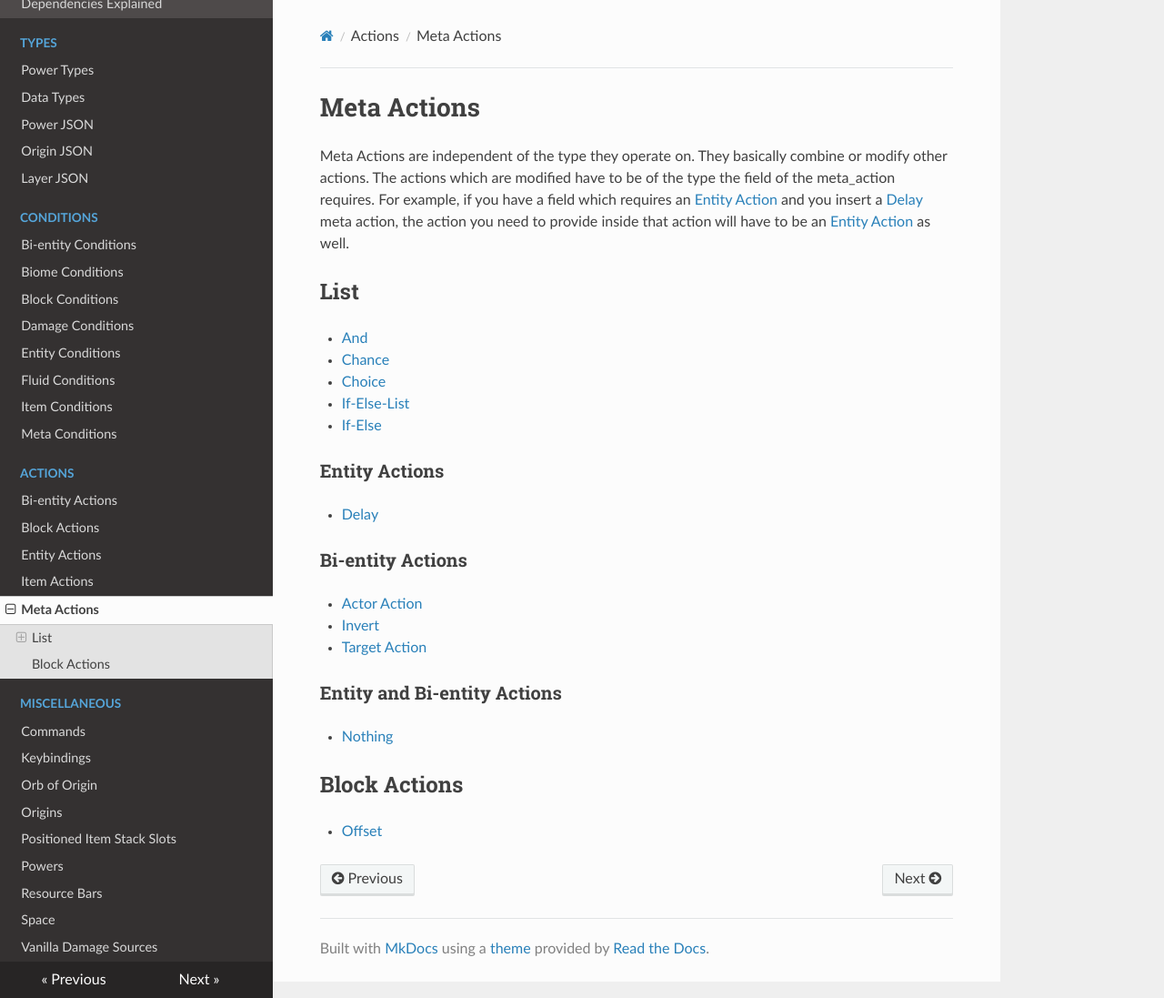
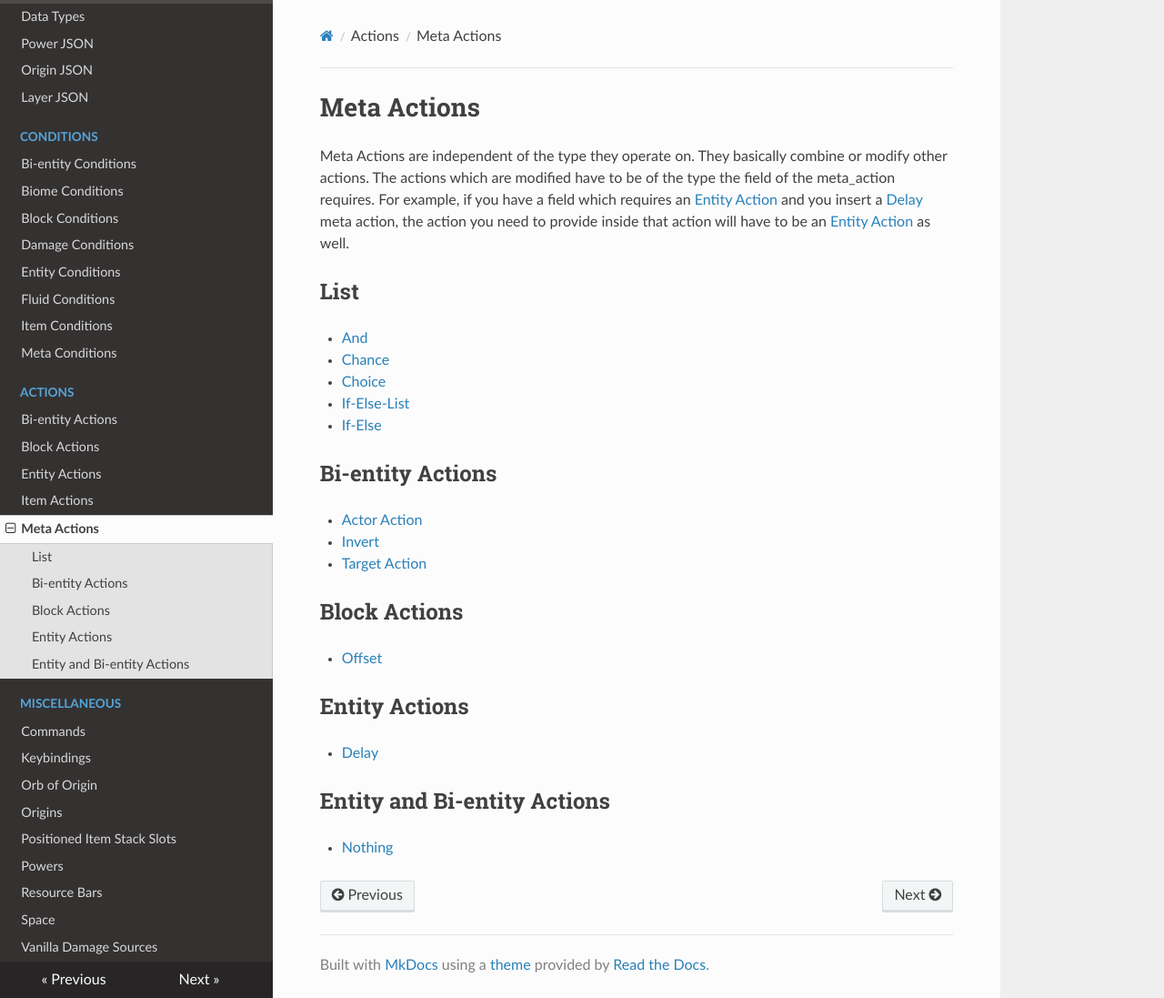
Before and after one commit to apace100/origins-docs, an MkDocs documentation site: the page built from docs/meta_actions.md, in a window 1280 px wide and 1097 px high. Shown: the whole window at 91% size. Built offline with MkDocs 1.6.1, drawn with Linux system fonts in a browser that asks for light colours; nearby versions of some CDN libraries.

Commit message:
Sorted stuff in `meta_*.md` docs

```diff
--- a/docs/meta_actions.md
+++ b/docs/meta_actions.md
@@ -14,20 +14,21 @@ Meta Actions are independent of the type they operate on. They basically combine
 * [If-Else-List](meta_actions/if_else_list.md)
 * [If-Else](meta_actions/if_else.md)
 
-### Entity Actions
 
-* [Delay](meta_actions/delay.md)
-
-### Bi-entity Actions
+## Bi-entity Actions
 
 * [Actor Action](meta_actions/actor_action.md)
 * [Invert](meta_actions/invert.md)
 * [Target Action](meta_actions/target_action.md)
 
-### Entity and Bi-entity Actions
-
-* [Nothing](meta_actions/nothing.md)
-
 ## Block Actions
 
 * [Offset](meta_actions/offset.md)
+
+## Entity Actions
+
+* [Delay](meta_actions/delay.md)
+
+## Entity and Bi-entity Actions
+
+* [Nothing](meta_actions/nothing.md)
```
Also changed, not shown: docs/meta_conditions.md (+1 -1 lines).
